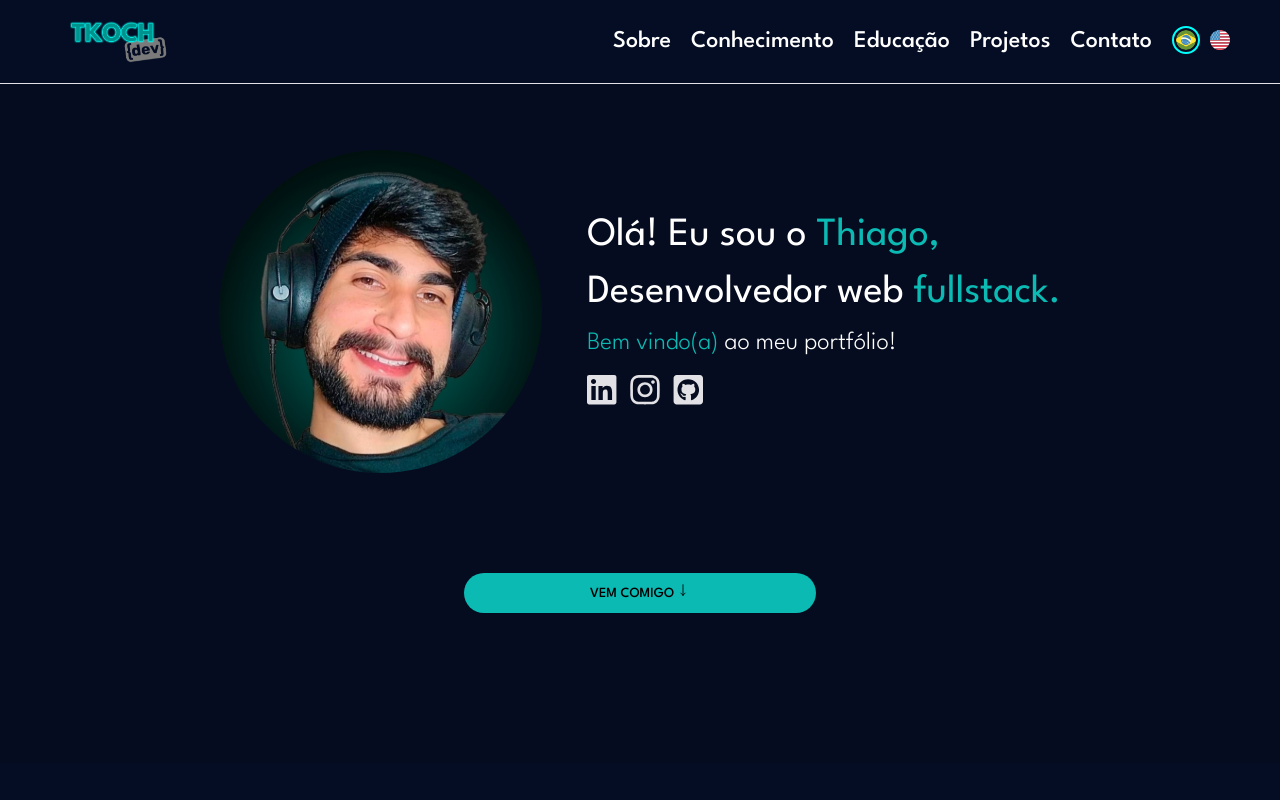
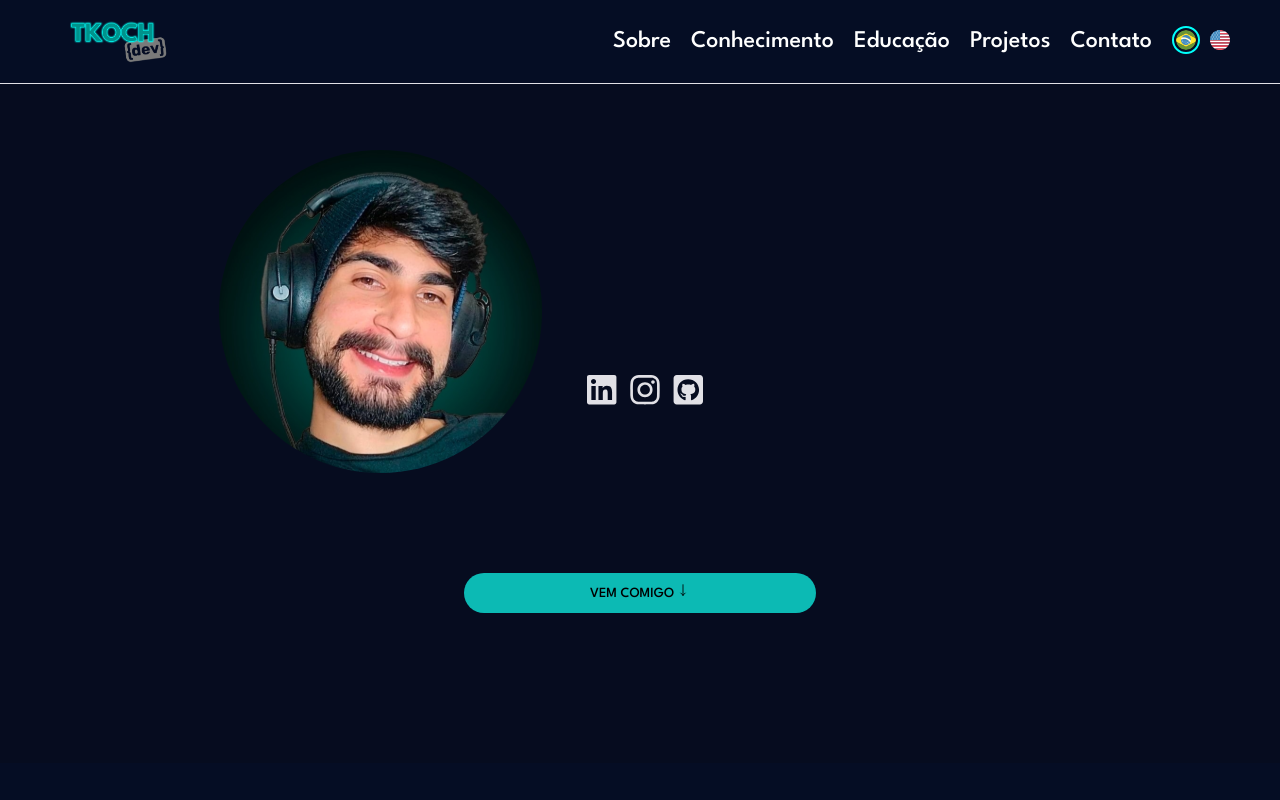
Before and after one commit to tkoch97/tkoch-dev-portfolio, a React (Vite) app: page / in a window 1280 px wide. Shown: the top 800 px of the page. Built offline with nearby package versions, Linux system fonts and the light colour scheme.

Commit message:
feat: add animations on NavBarr and WealcomeContent

```diff
--- a/src/components/NavBarr/style.scss
+++ b/src/components/NavBarr/style.scss
@@ -1,4 +1,7 @@
 @import '../../styles/themes';
+@import '../../styles/animations.scss';
+
+
 
 .navBarr {
   display: flex;
@@ -10,6 +13,7 @@
   background-color: $dark-300;
   border-bottom: 0.5px solid $light-200;
   width: 100%;
+  animation: topdown 2s;
 
   @media screen and (max-width: map-get($DEVICE_BREAKPOINTS, MD)) {
     justify-content: center;
--- a/src/components/WelcomeContent/style.scss
+++ b/src/components/WelcomeContent/style.scss
@@ -1,4 +1,7 @@
 @import '../../styles/themes';
+
+/*ANIMATIONS*/
+
 
 .welcomeContent {
 
@@ -29,6 +32,7 @@
 
     .welcomeContent__myPhoto {
       width: clamp(17.4rem, 50vw, 32.3rem);
+      animation: appear .5s 1s ease-in backwards;
     }
 
     .welcomeContent__textsContainer {
@@ -51,11 +55,31 @@
         }
       }
 
+      .welcomeContent__introduction {
+        animation: leftRightShort 1s  1s ease-in-out backwards;
+
+        @media screen and (max-width: map-get($DEVICE_BREAKPOINTS, LG)) {
+          animation: leftRightTall 1s  1s ease-in-out backwards;
+        }
+      }
+      .welcomeContent__professionalTitle {
+        animation: leftRightShort 1s  1.2s ease-in-out backwards;
+
+        @media screen and (max-width: map-get($DEVICE_BREAKPOINTS, LG)) {
+          animation: leftRightTall 1s  1.2s ease-in-out backwards;
+        }
+      }
+
       .welcomeContent__salute {
         font-size: clamp(1.8rem, 2.5rem, 2.8rem);
         font-style: normal;
         font-weight: 300;
+        animation: leftRightShort 1s  1.4s ease-in-out backwards;
 
+
+        @media screen and (max-width: map-get($DEVICE_BREAKPOINTS, LG)) {
+          animation: leftRightTall 1s  1.4s ease-in-out backwards;
+        }
         @media screen and (max-width: map-get($DEVICE_BREAKPOINTS, SM)) {
           font-size: clamp(2.0rem, 4vw, 2.2rem);
         }
@@ -67,8 +91,13 @@
     }
   }
 
+  .socialMediaLinksStructure--toWelcome {
+    animation: appear 1s  2s ease-in-out backwards;
+  }
+
   .welcomeContent__actionButton {
     width: clamp(25.4rem, 22.4rem + 10vw, 36.4rem);
     height: 4.0rem;
+    animation: appear 1s  2s ease-in-out backwards;
   }
 }
--- /dev/null
+++ b/src/styles/animations.scss
@@ -0,0 +1,46 @@
+@keyframes appear {
+
+  0% {
+    opacity: 0;
+  }
+
+  100% {
+    opacity: 1;
+  }
+}
+
+@keyframes leftRightShort {
+  0% {
+    opacity: 0;
+    transform: translateX(-10%);
+  }
+
+  100% {
+    opacity: 1;
+    transform: translateX(0);
+  }
+}
+
+@keyframes leftRightTall {
+  0% {
+    opacity: 0;
+    transform: translateX(-100%);
+  }
+
+  100% {
+    opacity: 1;
+    transform: translateX(0);
+  }
+}
+
+@keyframes topdown {
+  0% {
+    opacity: 0;
+    transform: translateY(-100px);
+  }
+
+  100% {
+    opacity: 1;
+    transform: translateY(0);
+  }
+}
```
Also changed, not shown: src/components/WelcomeContent/index.jsx (line endings or trailing spaces).
